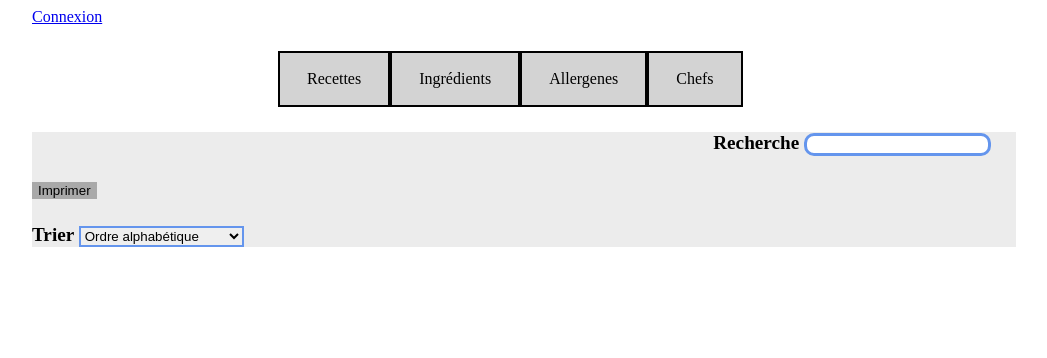
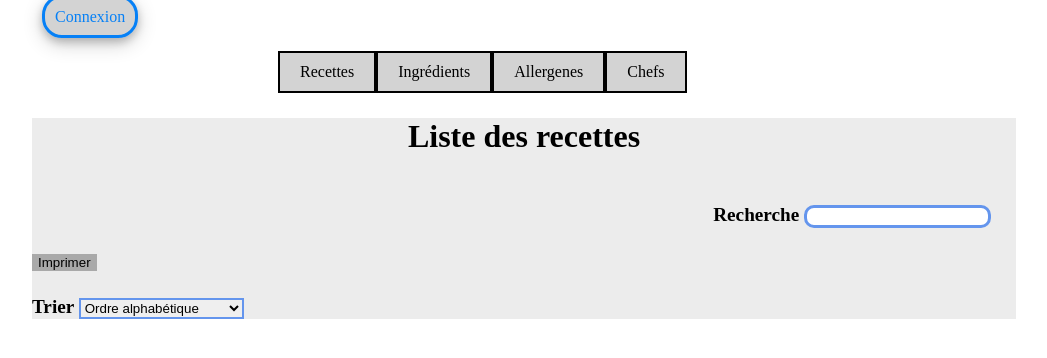
Before and after one commit to tom-sartori/projetPiscine, a PHP site: page / in a window 1280 px wide. Shown: the top 358 px of the page, without its empty margins (116-1163 px from the left). Run offline with PHP 8.4, Linux system fonts and the light colour scheme; data comes from the database, SQL or seed files in the repository.

Commit message:
"Ajustement CSS"

```diff
--- a/src/config/Conf.php
+++ b/src/config/Conf.php
@@ -12,7 +12,7 @@ class Conf {
         'hostname' => 'localhost',
         'database' => 'projetPiscine',
         'login'    => 'root',
-        'password' => 'root'
+        'password' => ''
     );
 
   static public function getLogin() {
--- a/src/css/general.css
+++ b/src/css/general.css
@@ -200,7 +200,7 @@ div{
     text-decoration: none;
 }
 
-/******** MENU DEROULANT ***/
+/******** MENU DEROULANT **********/
 
 .center {
     display : block;
@@ -218,6 +218,7 @@ div{
     float: left;
     border: 2px solid;
     background-color: lightgrey;
+    padding: 0;
 }
 
 .amenu, .dropbtn {
@@ -261,7 +262,7 @@ li.deroulant {
     display: block;
 }
 
-/******  Fin du CSS menu déroulant  ****/
+/******  Fin du CSS menu déroulant  ***********/
 
 
 /**   Media Queries pour la page responsive **/
@@ -327,3 +328,49 @@ li.deroulant {
     background-color:  lightgreen;
     cursor: pointer;
 }
+
+
+/***************  Connexion haut de page   ******/
+
+.connexion{
+    font-weight: normal;
+    text-decoration: none;
+    color: #0680f6;
+    padding: 10px;
+    border: 3px #0680f6 solid;
+    border-radius: 20px;
+    margin: 10px;
+    background-color: lightgrey;
+    box-shadow: 0 4px 8px 0 rgba(0, 0, 0, 0.2), 0 6px 20px 0 rgba(0, 0, 0, 0.19);
+}
+
+#divConnexion{
+    font-weight: bold;
+}
+
+.connexion:hover{
+    background-color: cornflowerblue;
+}
+
+
+
+/******* Page création utilisateur  *****/
+.form{
+    text-align: left;
+}
+
+.form label{
+    margin-left: 100px;
+}
+
+.form input[type=submit]{
+    margin-left: 500px;
+
+}
+
+
+
+#divCreationCategorieIngredient form{
+    padding: 10px;
+    border: 3px blue solid;
+}
--- a/src/view/Allergene/list.php
+++ b/src/view/Allergene/list.php
@@ -1,4 +1,8 @@
 <?php
+
+echo <<< EOT
+    <h1>Liste des allergènes</h1>
+EOT;
 
 $object = static::$object;
 $primary = 'idAllergene';
--- a/src/view/CategorieIngredient/list.php
+++ b/src/view/CategorieIngredient/list.php
@@ -1,4 +1,8 @@
 <?php
+
+echo <<< EOT
+ <h1>Liste des catégories d'ingrédient</h1>
+EOT;
 
 $object = static::$object;
 $primary = 'idCategorieIngredient';
--- a/src/view/CategorieRecette/list.php
+++ b/src/view/CategorieRecette/list.php
@@ -1,4 +1,8 @@
 <?php
+
+echo <<< EOT
+     <h1>Liste des catégories de recette</h1>
+EOT;
 
 $object = static::$object;
 $primary = 'idCategorieRecette';
--- a/src/view/Recette/list.php
+++ b/src/view/Recette/list.php
@@ -5,6 +5,10 @@ $primary = 'idRecette';
 
 $isConnected = Session::isConnected();
 $isAdmin = Session::isAdmin();
+
+echo <<< EOT
+      <h1>Liste des recettes</h1>
+EOT;
 
 echo <<< EOT
     <script type="text/javascript" src="js/recetteScript.js" defer></script>
--- a/src/view/Utilisateur/list.php
+++ b/src/view/Utilisateur/list.php
@@ -1,4 +1,8 @@
 <?php
+
+echo <<< EOT
+    <h1>Liste des chefs</h1>
+EOT;
 
 $object = static::$object;
 $primary = 'loginUtilisateur';
--- a/src/view/view.php
+++ b/src/view/view.php
@@ -21,9 +21,9 @@ $isAdmin = Session::isAdmin();
 
     <div id="divConnexion">
         <?= (isset($_SESSION["loginUtilisateur"])) ?
-            'Bonjour ' . $_SESSION["loginUtilisateur"] . ' <a href="index.php?controller=Utilisateur&action=deconnect">Déconnexion</a>'
+            'Bonjour ' . $_SESSION["loginUtilisateur"] . ' <a class="connexion" href="index.php?controller=Utilisateur&action=deconnect">Déconnexion</a>'
             :
-            '<a href="index.php?controller=Utilisateur&action=connect">Connexion</a>';
+            '<a class="connexion" href="index.php?controller=Utilisateur&action=connect">Connexion</a>';
         ?>
     </div>
 
```
Also changed, not shown: src/view/Ingredient/list.php (+5 -2 lines), src/view/Utilisateur/update.php (+13 -9 lines).
